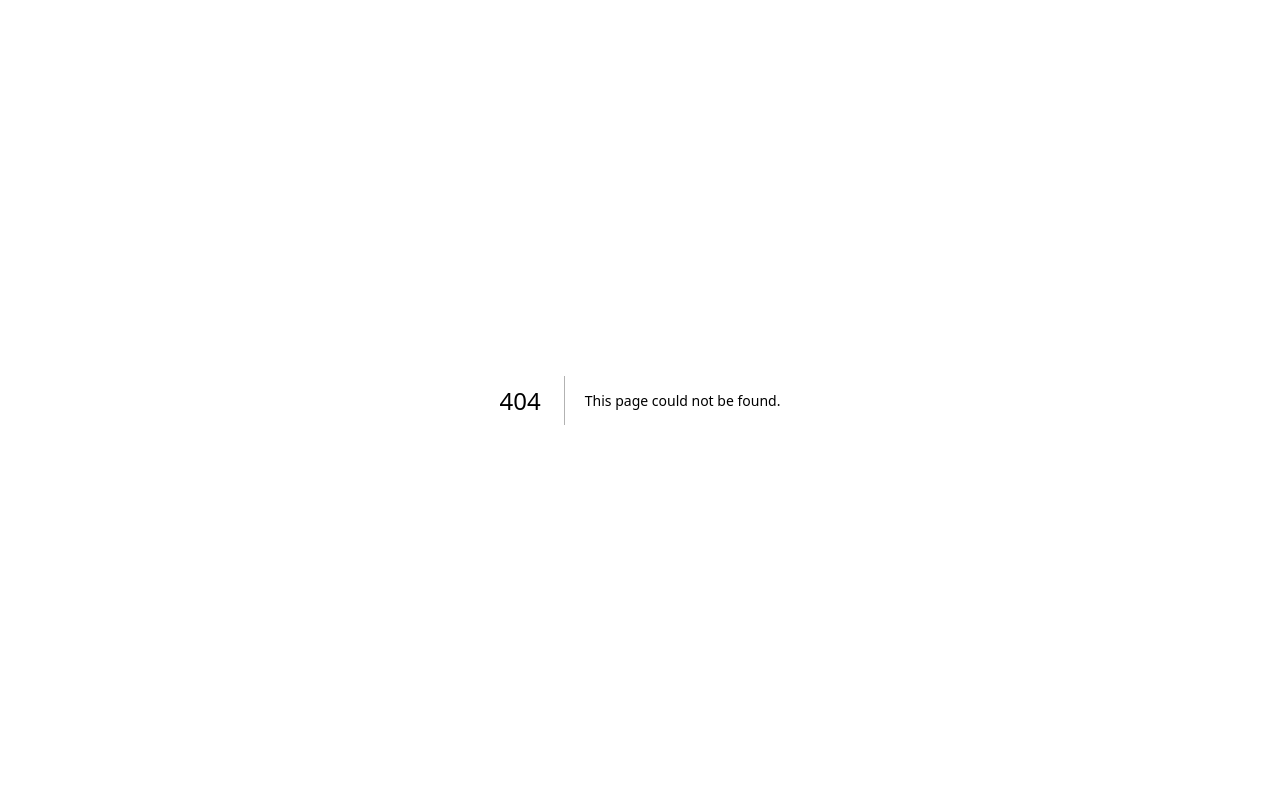
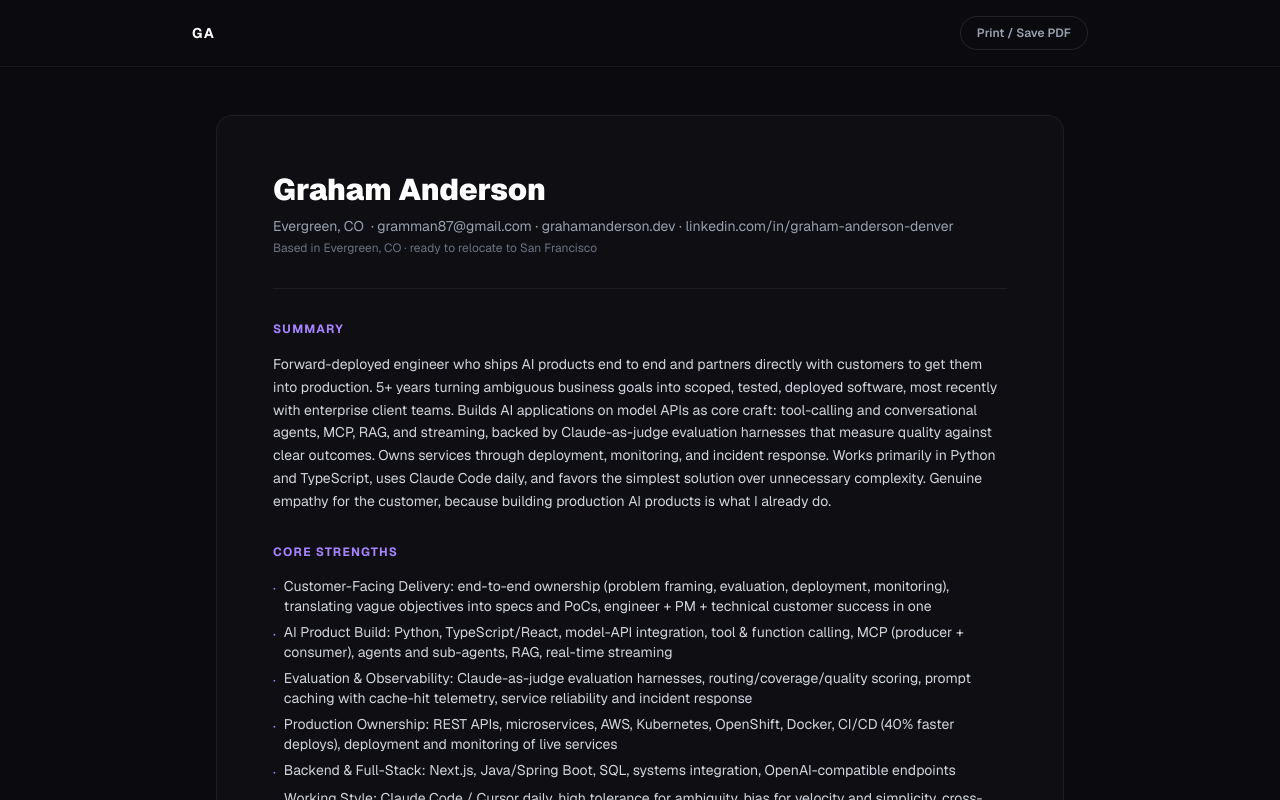
Before and after one commit to Gramman87/portfolio, a Next.js app: page /resume/baseten in a window 1280 px wide. Before the commit this address had no page. Shown: the top 800 px of the page. Built offline with nearby package versions, Linux system fonts and the light colour scheme.

Commit message:
Add Baseten Forward Deployed Engineer resume and cover letter variants; list in /docs

```diff
--- /dev/null
+++ b/app/cover-letter/baseten/page.tsx
@@ -0,0 +1,20 @@
+import type { Metadata } from "next";
+import LetterDoc from "@/components/LetterDoc";
+
+export const metadata: Metadata = {
+  title: "Cover Letter (Baseten, FDE) | Graham Anderson",
+};
+
+export default function BasetenCoverLetter() {
+  return (
+    <LetterDoc
+      greeting="Dear Baseten Hiring Team,"
+      paragraphs={[
+        "I'm applying for the Forward Deployed Engineer role. Baseten powers the companies I'd otherwise be building at: teams shipping real AI products into production. I'm one of those builders, and I've spent five years partnering with customers and client teams to turn ambiguous business goals into scoped, tested, deployed software. Sitting on the Baseten side of that relationship, helping customers go from exploration to production, is exactly the work I want to do.",
+        "The core of this role is end-to-end customer delivery: problem framing, evaluation, deployment, and monitoring. That's the arc I already run. At Accenture Federal Services I partner with client teams to translate vague requirements into well-defined specs, then own the resulting services through deployment, incident response, and ongoing reliability. On my own time I've built a series of AI products on model APIs, each live or open-source: a full-stack MCP agent with a streaming UI and an OpenAI-compatible endpoint, a multi-agent orchestration system, a tool-calling operations agent, and a RAG assistant. So I know first-hand what your customers are trying to ship, and where it gets hard.",
+        "I care about the evaluation and observability half as much as the build. I stand up Claude-as-judge harnesses that score routing, coverage, and quality, so a service is measured against clear outcomes rather than assumed to work, which is how I'd help customers reason about quality, latency, and cost on Baseten. I work primarily in Python and TypeScript, use Claude Code daily, and favor the simplest thing that solves the problem over unnecessary complexity.",
+        "I'll be honest about the boundary: I build on inference rather than having operated model serving at scale, so the infra depth is something I'd ramp into fast, and I'm genuinely excited to. What I bring on day one is velocity, end-to-end ownership, and real empathy for the customer because I am the customer. I'm based in Evergreen, CO and ready to relocate to San Francisco. I'd welcome the chance to talk. Thank you for your consideration.",
+      ]}
+    />
+  );
+}
--- a/app/docs/page.tsx
+++ b/app/docs/page.tsx
@@ -40,6 +40,13 @@ const groups = [
     resume: "/resume/applied-ai",
     cover: "/cover-letter/applied-ai",
     posting: "https://job-boards.greenhouse.io/anthropic/jobs/4461444008",
+  },
+  {
+    label: "Baseten: Forward Deployed Engineer",
+    note: "Customer-facing, end-to-end AI product delivery on the inference platform. Python/TS + eval + monitoring framing, JVM de-emphasized, SF on-site.",
+    resume: "/resume/baseten",
+    cover: "/cover-letter/baseten",
+    posting: "https://jobs.ashbyhq.com/baseten/84c1801c-1a65-49fb-aaaa-beeafd530e7e",
   },
 ];
 
--- /dev/null
+++ b/app/resume/baseten/page.tsx
@@ -0,0 +1,31 @@
+import type { Metadata } from "next";
+import ResumeDoc from "@/components/ResumeDoc";
+
+export const metadata: Metadata = {
+  title: "Resume (Baseten, FDE) | Graham Anderson",
+};
+
+export default function BasetenResume() {
+  return (
+    <ResumeDoc
+      aiSectionTitle="AI Products & Evaluation: Personal Projects"
+      locationLine="Based in Evergreen, CO · ready to relocate to San Francisco"
+      summary="Forward-deployed engineer who ships AI products end to end and partners directly with customers to get them into production. 5+ years turning ambiguous business goals into scoped, tested, deployed software, most recently with enterprise client teams. Builds AI applications on model APIs as core craft: tool-calling and conversational agents, MCP, RAG, and streaming, backed by Claude-as-judge evaluation harnesses that measure quality against clear outcomes. Owns services through deployment, monitoring, and incident response. Works primarily in Python and TypeScript, uses Claude Code daily, and favors the simplest solution over unnecessary complexity. Genuine empathy for the customer, because building production AI products is what I already do."
+      strengths={[
+        "Customer-Facing Delivery: end-to-end ownership (problem framing, evaluation, deployment, monitoring), translating vague objectives into specs and PoCs, engineer + PM + technical customer success in one",
+        "AI Product Build: Python, TypeScript/React, model-API integration, tool & function calling, MCP (producer + consumer), agents and sub-agents, RAG, real-time streaming",
+        "Evaluation & Observability: Claude-as-judge evaluation harnesses, routing/coverage/quality scoring, prompt caching with cache-hit telemetry, service reliability and incident response",
+        "Production Ownership: REST APIs, microservices, AWS, Kubernetes, OpenShift, Docker, CI/CD (40% faster deploys), deployment and monitoring of live services",
+        "Backend & Full-Stack: Next.js, Java/Spring Boot, SQL, systems integration, OpenAI-compatible endpoints",
+        "Working Style: Claude Code / Cursor daily, high tolerance for ambiguity, bias for velocity and simplicity, cross-functional and client-facing, $80M+ stakeholder alignment",
+      ]}
+      aiWork={[
+        "Spring Boot MCP Agent (github.com/Gramman87/spring-mcp-agent): a personal, full-stack project where a backend publishes tools over a Model Context Protocol surface and a streaming agent calls them in a loop, fronted by a React UI that renders each tool call and token in real time, with an OpenAI-compatible /v1/chat/completions endpoint and a JUnit suite. The model seam is isolated so a real Claude tool-use call drops straight in.",
+        "Portfolio Analyst Sub-Agent System (github.com/Gramman87/fs-analyst-agent): a self-directed Python project where a lead Claude model orchestrates three specialist sub-agents via tool-use and synthesizes a decision-grade memo, backed by a Claude-as-judge evaluation harness scoring routing, coverage, and quality, with prompt caching and cache-hit telemetry surfaced in the UI.",
+        "HR Operations Agent and RAG Knowledge Agent: personal full-stack projects, a tool-calling operations agent (8 tools, sub-3-second responses) and a retrieval assistant with real relevance scoring and inline citations. Live and open-source.",
+        "The throughline across these self-built projects is production-shaped AI: model-API integration, evaluation, streaming, and end-to-end delivery, built to be tested and measurable rather than demos, the same journey Baseten customers run.",
+        "Use Claude Code daily and translate fuzzy requirements into scoped, tested work, the discovery-to-deployment arc this role runs with customers.",
+      ]}
+    />
+  );
+}
```
